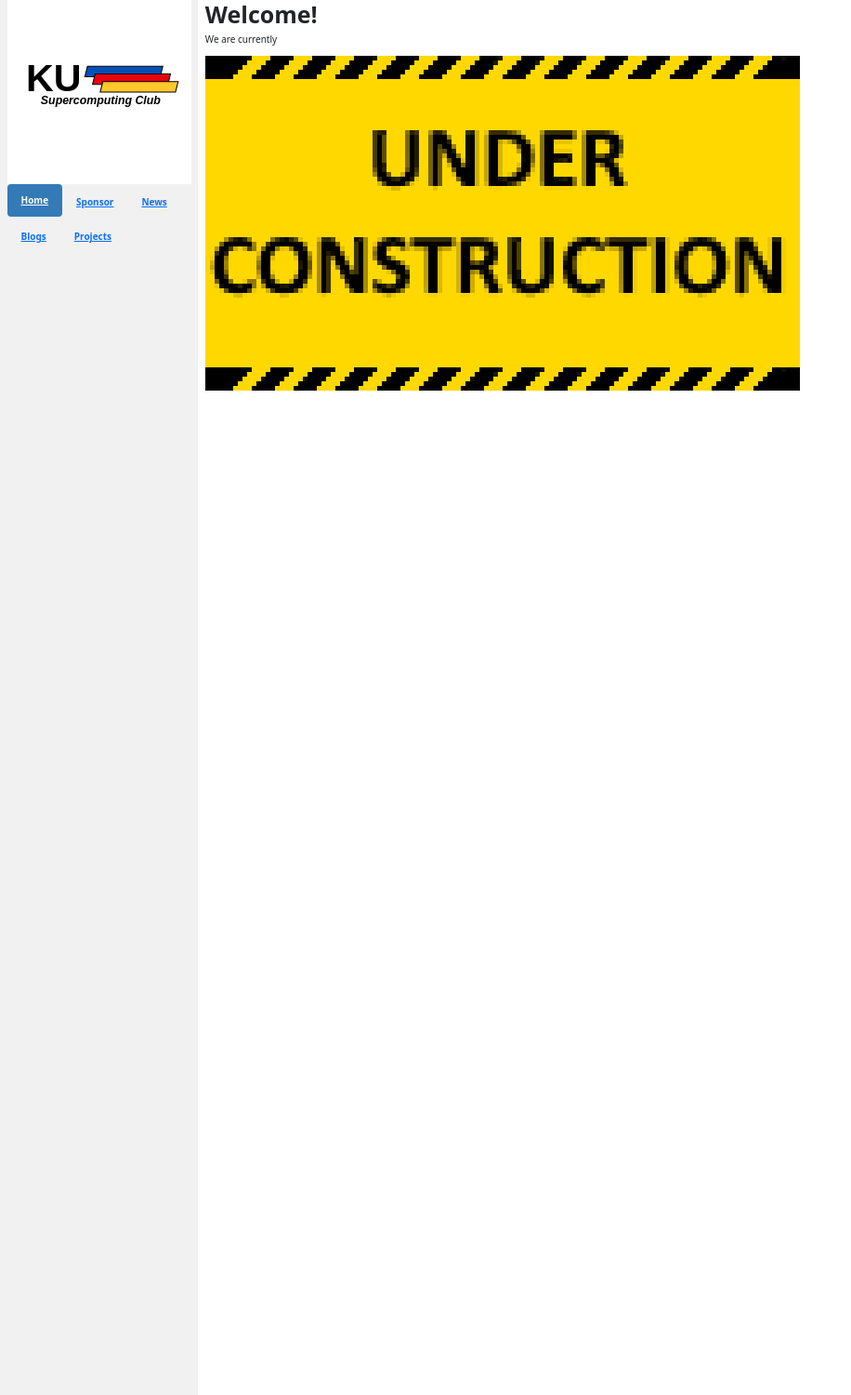
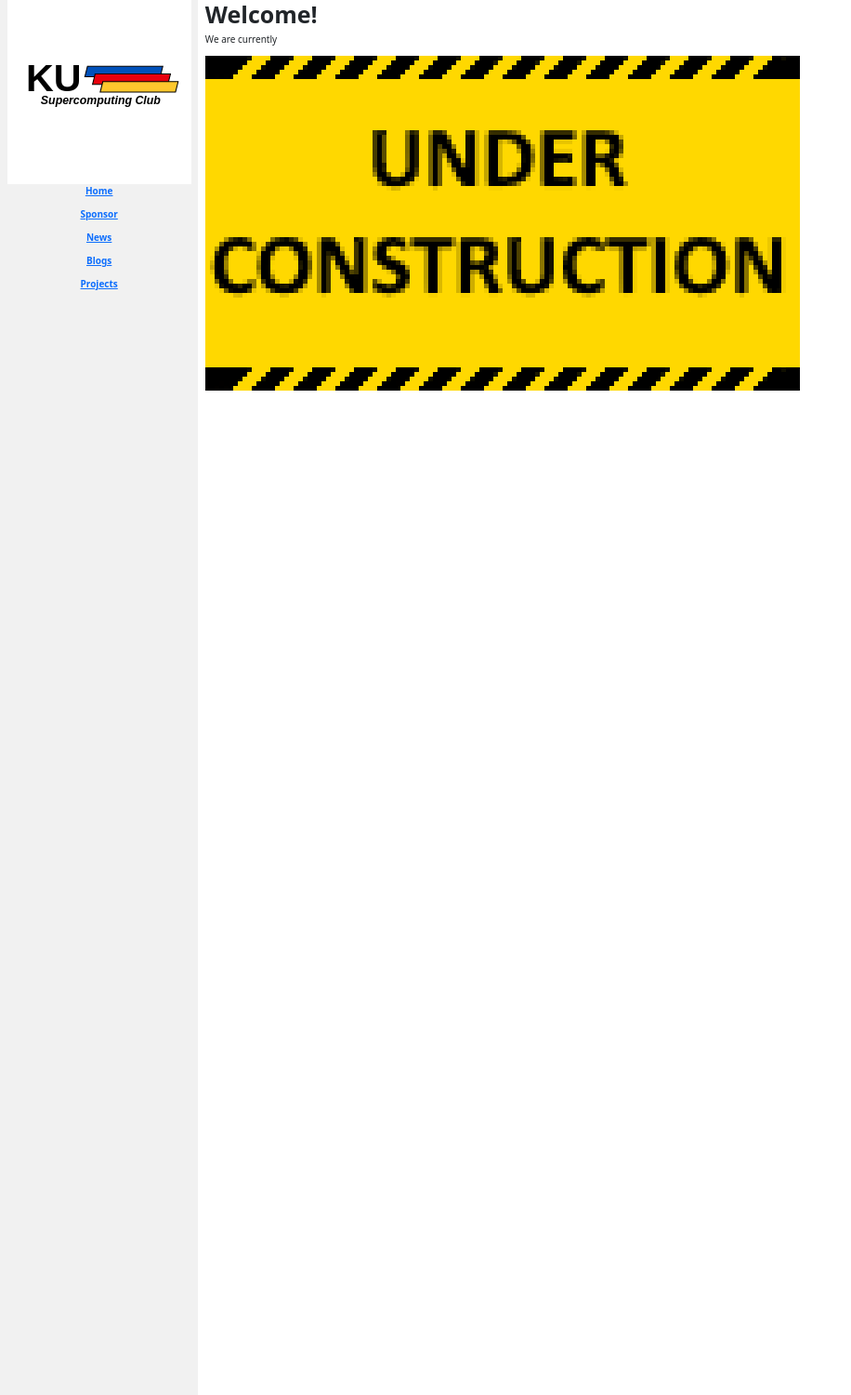
Before and after one commit to KU-Supercomputing-Club/KU-Supercomputing-Club.github.io, a Jekyll site: the page built from index.md, in a window 1280 px wide. Shown: the whole page at 93% size, without its empty margins (0-916 px from the left). Built offline with Jekyll 4.4.1, drawn with Linux system fonts in a browser that asks for light colours.

Commit message:
Update default.html

```diff
--- a/_layouts/default.html
+++ b/_layouts/default.html
@@ -14,13 +14,11 @@
             <div class="row content">
                 <div class="col-sm-2 sidenav">
                     <img src="/assets/clubpfp.svg" style='width: 100%; object-fit: contain' />
-                    <ul class="nav nav-pills nav-stacked">
-                        <li class="active"><a href="https://ku-supercomputing-club.github.io/index">   <b>Home</b>             </a></li>
-                        <li><a href="https://ku-supercomputing-club.github.io/sponsor">   <b>Sponsor</b>        </a></li>
-                        <li><a href="https://ku-supercomputing-club.github.io/news">   <b>News</b>              </a></li>
-                        <li><a href="https://ku-supercomputing-club.github.io/blogs">   <b>Blogs</b>            </a></li>
-                        <li><a href="https://ku-supercomputing-club.github.io/projects">   <b>Projects</b>      </a></li>
-                      </ul><br>
+                        <p><a href="https://ku-supercomputing-club.github.io/index">   <b>Home</b>             </a></p>
+                        <p><a href="https://ku-supercomputing-club.github.io/sponsor">   <b>Sponsor</b>        </a></p>
+                        <p><a href="https://ku-supercomputing-club.github.io/news">   <b>News</b>              </a></p>
+                        <p><a href="https://ku-supercomputing-club.github.io/blogs">   <b>Blogs</b>            </a></p>
+                        <p><a href="https://ku-supercomputing-club.github.io/projects">   <b>Projects</b>      </a></p>
                 </div>
                 <div class="col-sm-8 text-left">
                    {{ content }}
```
